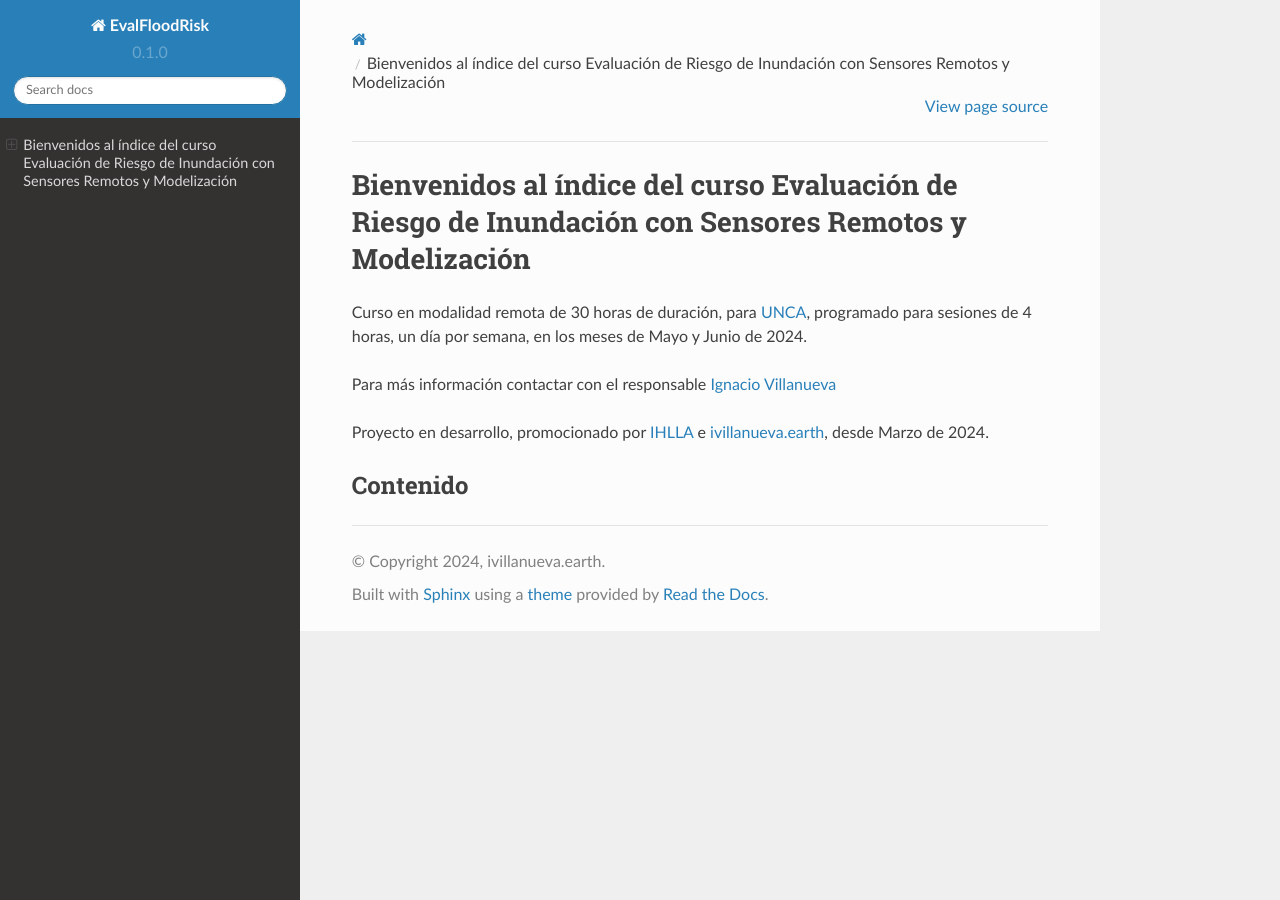
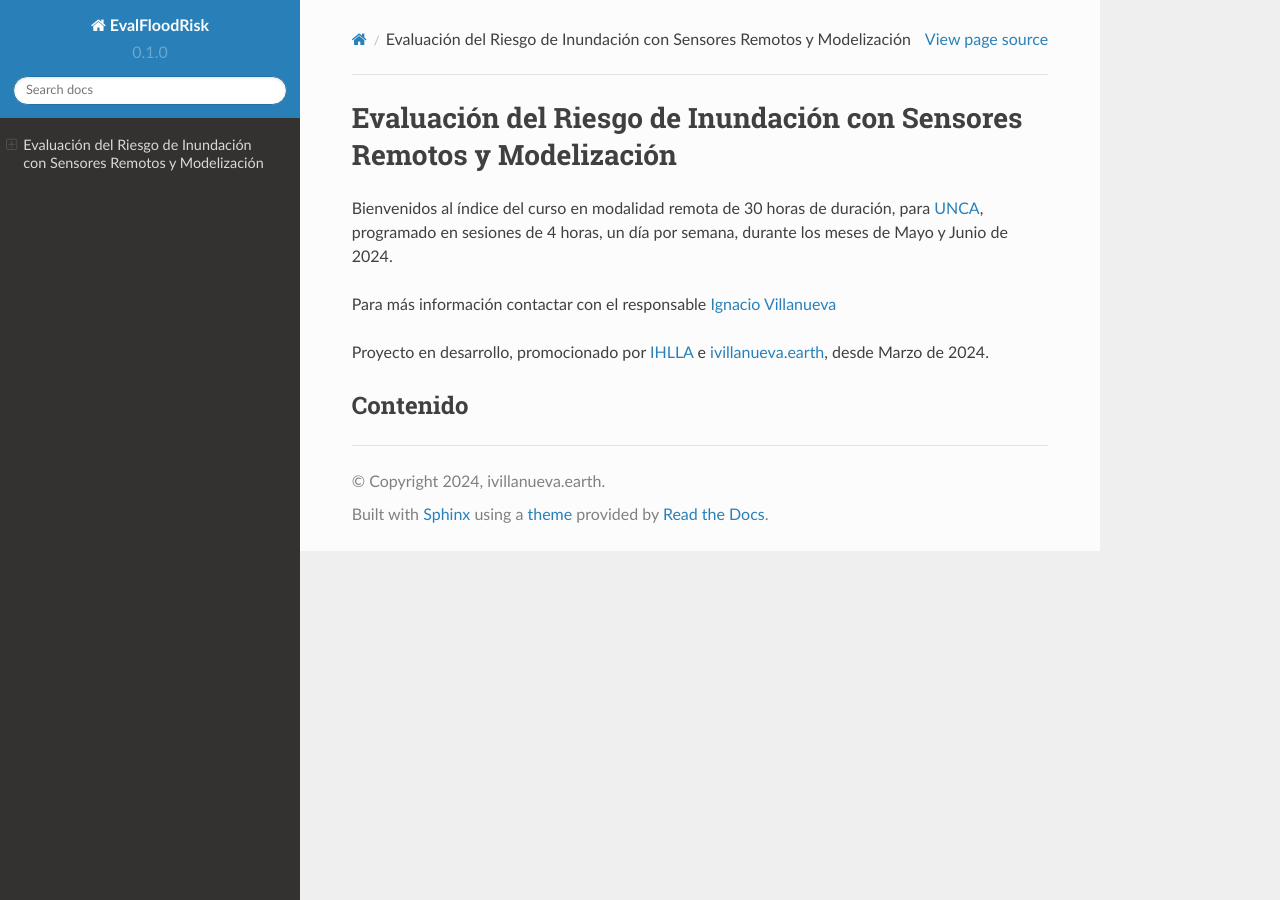
Before and after one commit to ivillamadrid/EvalFloodRisk_RSSWE, a Sphinx documentation site: the page built from docs/source/index.rst, in a window 1280 px wide. Built offline with Sphinx 7.4.7 and the Read the Docs theme 2.0.0, drawn with Linux system fonts in a browser that asks for light colours; pages that are not in the unit, such as notebooks, are missing from menus.

Commit message:
Update index.rst

```diff
--- a/docs/source/index.rst
+++ b/docs/source/index.rst
@@ -1,8 +1,8 @@
-Bienvenidos al índice del curso Evaluación de Riesgo de Inundación con Sensores Remotos y Modelización
-======================================================================================================
+Evaluación del Riesgo de Inundación con Sensores Remotos y Modelización
+=======================================================================
 
-Curso en modalidad remota de 30 horas de duración, para `UNCA <https://unca.edu.ar/>`_,
-programado para sesiones de 4 horas, un día por semana, en los meses de Mayo y Junio de 2024.
+Bienvenidos al índice del curso en modalidad remota de 30 horas de duración, para `UNCA <https://unca.edu.ar/>`_,
+programado en sesiones de 4 horas, un día por semana, durante los meses de Mayo y Junio de 2024.
 
 Para más información contactar con el responsable `Ignacio Villanueva <ivillanueva@ihlla.org.ar>`_
 
```
